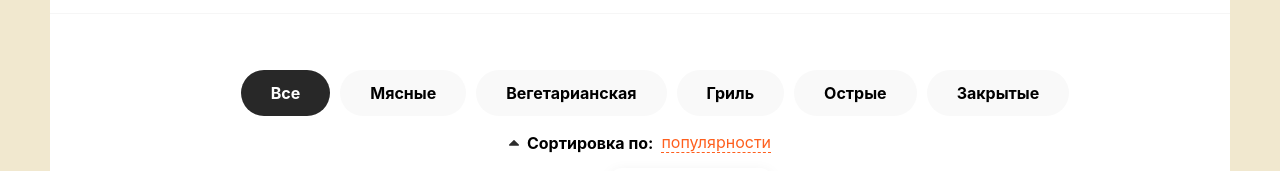
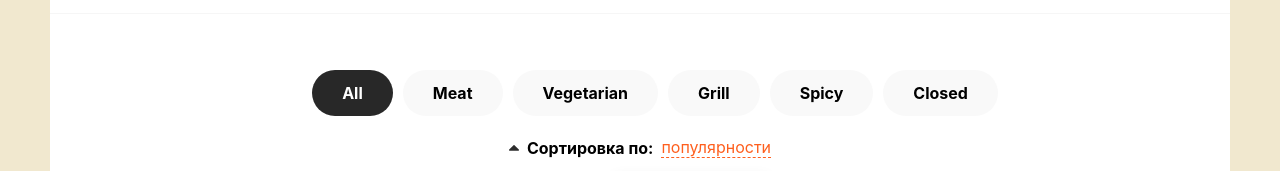
Before and after one commit to dariavenskaya/online-store, a React (Create React App) app: page / in a window 1280 px wide. Shown: the part 214-385 px from the top of the page. Built offline with nearby package versions, Linux system fonts and the light colour scheme.

Commit message:
feat: add category switch

```diff
--- a/public/index.html
+++ b/public/index.html
@@ -2,14 +2,14 @@
 <html lang="en">
   <head>
     <meta charset="utf-8" />
-    <link rel="icon" href="%PUBLIC_URL%/favicon.ico" />
+    <link rel="icon" href="empty-cart.png" />
     <meta name="viewport" content="width=device-width, initial-scale=1" />
     <meta name="theme-color" content="#000000" />
     <meta
       name="description"
       content="Web site created using create-react-app"
     />
-    <link rel="apple-touch-icon" href="%PUBLIC_URL%/logo192.png" />
+    <link rel="apple-touch-icon" href="empty-cart.png" />
     <title>Online store</title>
   </head>
   <body>
--- a/src/App.js
+++ b/src/App.js
@@ -9,32 +9,32 @@ const data = [
   {
     id: 1,
     title: 'Cheesburger',
-    price: '740'
+    price: '13'
   },
   {
     id: 2,
     title: 'Mexican',
-    price: '530'
+    price: '8'
   },
   {
     id: 3,
     title: 'Margarita',
-    price: '390'
+    price: '7'
   },
   {
     id: 4,
     title: 'Pepperoni',
-    price: '750'
+    price: '12'
   },
   {
     id: 5,
     title: 'Diablo',
-    price: '700'
+    price: '10'
   },
   {
     id: 6,
     title: 'Veggi',
-    price: '400'
+    price: '8'
   }
 ]
 
--- a/src/App.scss
+++ b/src/App.scss
@@ -480,6 +480,7 @@ li{
         padding: 13px 30px;
         border-radius: 30px;
         margin-right: 10px;
+        margin-bottom: 5px;
         font-weight: bold;
         cursor: pointer;
         transition: background-color 0.1s ease-in-out;
--- a/src/components/Card.js
+++ b/src/components/Card.js
@@ -45,7 +45,7 @@ function Card (props) {
           </ul>
         </div>
         <div className="pizza-block__bottom">
-          <div className="pizza-block__price">от {props.price} ₽</div>
+          <div className="pizza-block__price">от {props.price} $</div>
    <Counter />
         </div>
       </div>
--- a/src/components/Categories.js
+++ b/src/components/Categories.js
@@ -1,16 +1,24 @@
 import React from "react";
 
 function Categories() {
+  const [activeIndex, setActiveIndex] = React.useState(0);
+
+  const categories = [
+    'All', 'Meat', 'Vegetarian', 'Grill', 'Spicy', 'Closed'
+  ]
+
+  const onClickCategory = (index) => {
+    setActiveIndex(index);
+  }
+
   return (
     <>
       <div className="categories">
         <ul>
-          <li className="active">Все</li>
-          <li>Мясные</li>
-          <li>Вегетарианская</li>
-          <li>Гриль</li>
-          <li>Острые</li>
-          <li>Закрытые</li>
+
+          { categories.map(value =>
+          <li onClick={()=>onClickCategory(categories.indexOf(value))}
+          className={activeIndex === categories.indexOf(value) ? 'active' : ''}>{value}</li>)}
         </ul>
       </div>
     </>
--- a/src/components/Header.js
+++ b/src/components/Header.js
@@ -6,7 +6,7 @@ function Header() {
       <div className="header">
         <div className="container">
           <div className="header__logo">
-            <img width="38" src="./img/pizza-logo.svg" alt="Pizza logo" />
+            <img width="38" src="img/pizza-logo.svg" alt="Pizza logo" />
             <div>
               <h1>React Pizza</h1>
               <p>самая вкусная пицца во вселенной</p>
```
Also changed, not shown: public/empty-cart.png (renamed from public/img/empty-cart.png), 1 other file (tests, documents, lock files or other folders).
